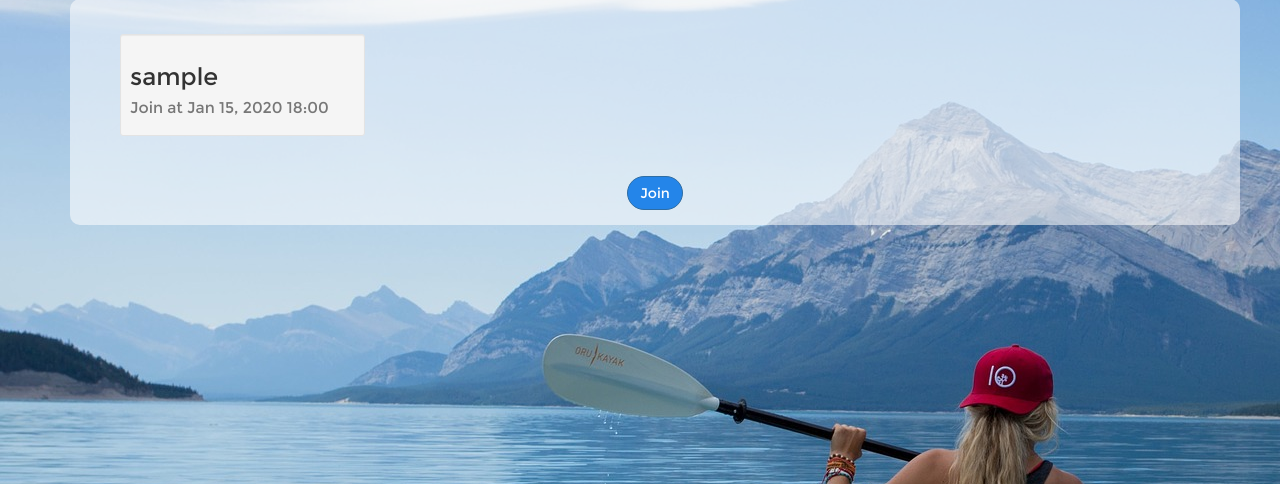
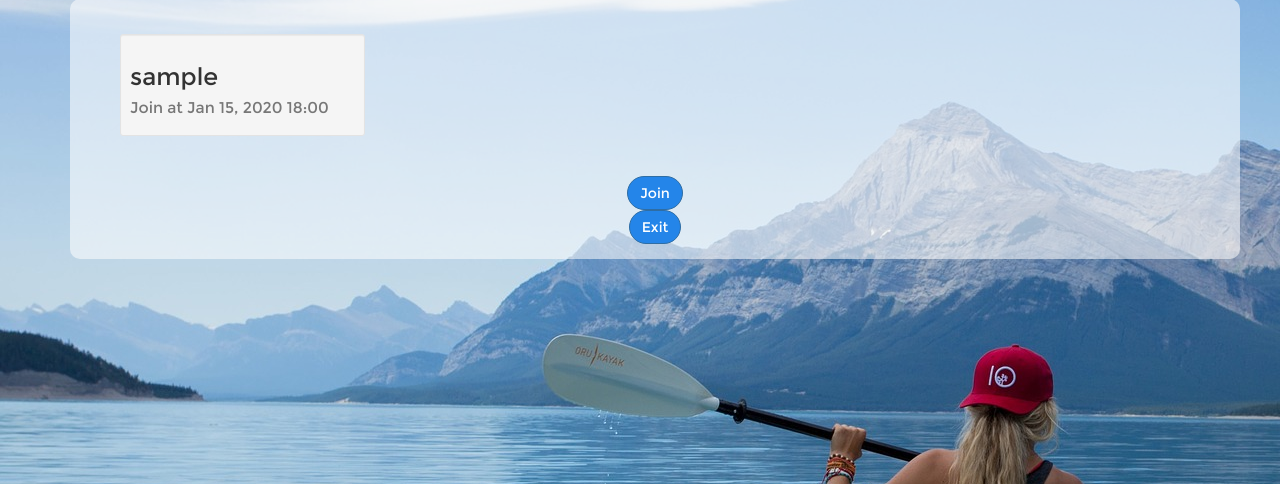
Before and after one commit to GRP-Team-04/GoTogetherII, a Django app: a page that uses team_sports_app/templates/team_sports_app/event.html in a window 1280 px wide. Shown: the part 175-659 px from the top of the page. Run offline with Django 3.2, Linux system fonts and the light colour scheme; a user stored in the database is signed in; tables that the repository leaves empty hold one stand-in row (values such as "Sample post"); some libraries are stand-ins or nearby versions.

Commit message:
add function exit from a event

```diff
--- a/team_sports_app/templates/team_sports_app/event.html
+++ b/team_sports_app/templates/team_sports_app/event.html
@@ -76,7 +76,13 @@
 	{% csrf_token %}
   <div class="text-center">
     <button type = "submit" class="btn btn-primary" name = "Join">Join</button>
+
   </div>
   </form>
-
+  <form action = "exit" method = "post">
+	{% csrf_token %}
+  <div class="text-center">
+  <button type = "submit" class="btn btn-primary" name = "Join">Exit</button>
+  </div>
+  </form>
 {% endblock content %}
--- a/team_sports_app/urls.py
+++ b/team_sports_app/urls.py
@@ -22,6 +22,7 @@ urlpatterns = [
 
 	url(r'^edit_event/(?P<user_username>\w+)/(?P<event_id>\d+)/$', views.edit_event, name="edit_event"),
 	url(r'^events/(?P<user_username>\w+)/(?P<event_id>\d+)/join$', views.join, name="join"),
+	url(r'^events/(?P<user_username>\w+)/(?P<event_id>\d+)/exit$', views.exit_event, name="exit"),
 	url(r'^profiles/$', views.profiles, name = 'profiles'),
 
 	url(r'^edit_profiles/$', views.edit_profiles, name='edit_profiles'),
--- a/team_sports_app/views.py
+++ b/team_sports_app/views.py
@@ -147,3 +147,8 @@ def save_new_profiles(request):
 		new_profile.statement=request.POST.get('statement')
 		new_profile.save()
 		return HttpResponseRedirect(reverse('team_sports_app:profiles'))
+
+def exit_event(request, user_username, event_id):
+	if(Participant.objects.filter(participantID=request.user, eventID=event_id).exists()):
+		Participant.objects.get(participantID=request.user, eventID=event_id).delete()
+	return HttpResponseRedirect(reverse('team_sports_app:event', args=[user_username, event_id]))
```
